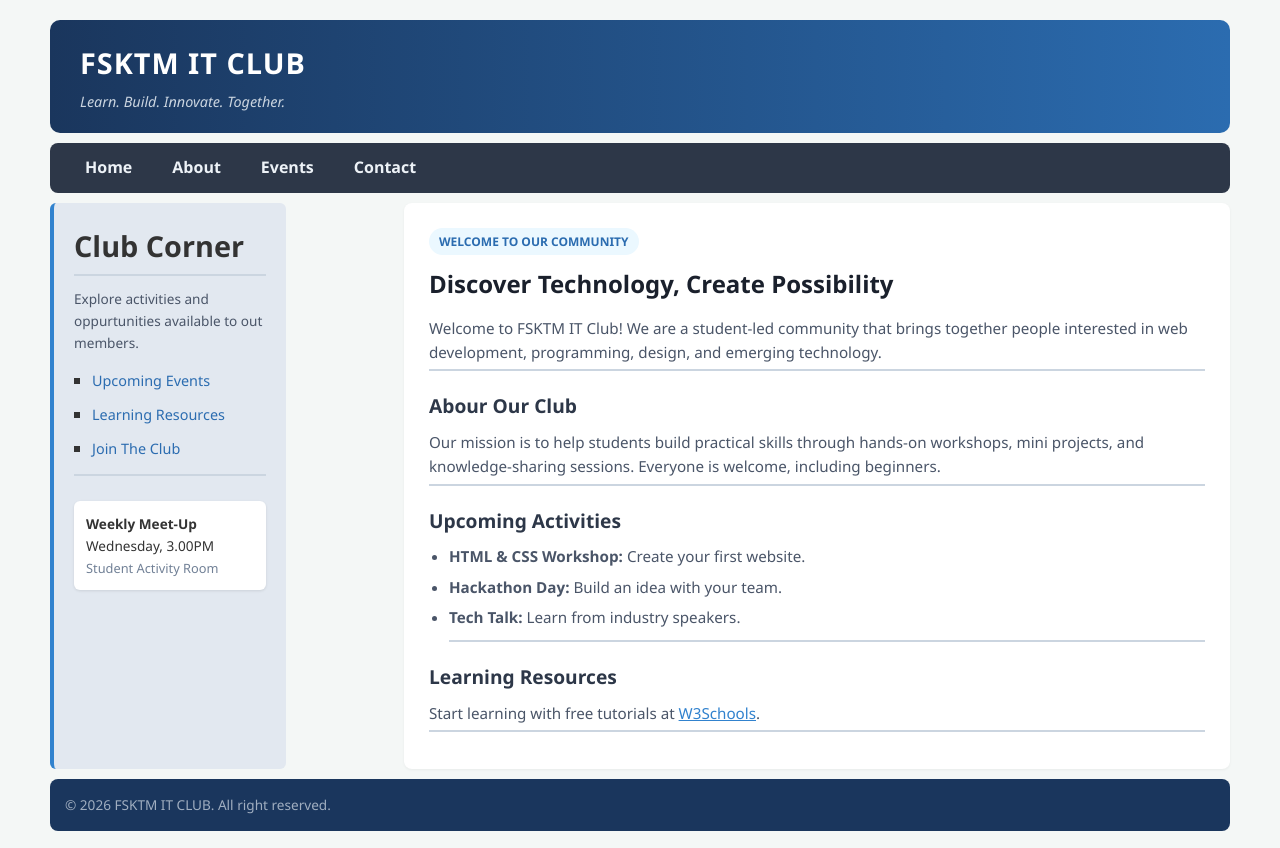
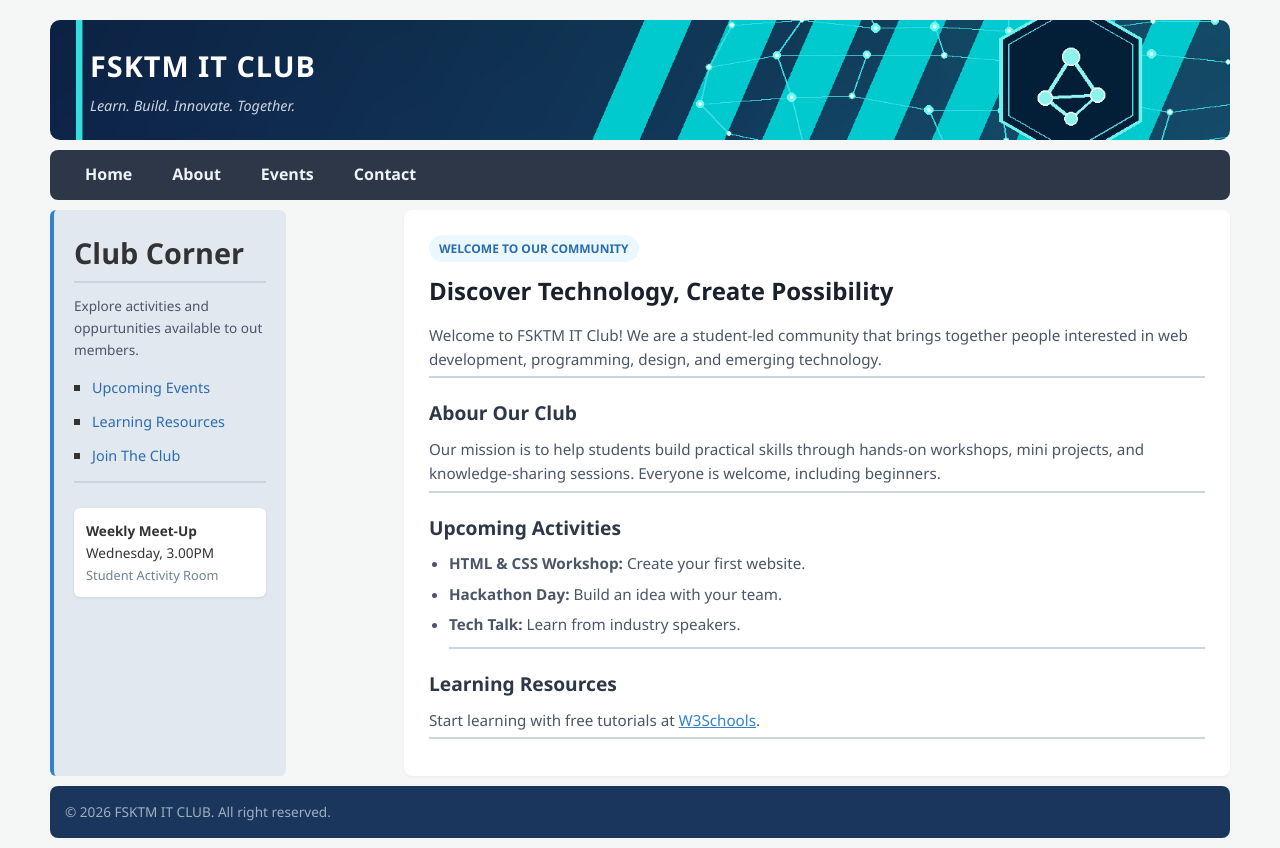
Before and after one commit to qieyme/Lab_4, a plain HTML site: page index.html in a window 1280 px wide. Drawn offline with Linux system fonts and the light colour scheme.

Commit message:
logo added

```diff
--- a/style.css
+++ b/style.css
@@ -29,15 +29,17 @@ body{
 }
 
 .logo{
-    min-height: 100px;
-    background-color: #1a365d;
-    background-image: linear-gradient(90deg, #1a365d 0%, #2b6cb0 100%);
+    min-height: 120px;
+    background-image: url(header.jpg);
+    border-radius: 10px;
     color: #ffffff;
-    padding: 20px 30px;
-    border-radius: 10px;
+    padding: 20px 40px;
     display: flex;
     flex-direction: column;
     justify-content: center;
+    background-size: cover;
+    background-position: center;
+    background-repeat: no-repeat;
 }
 
 .logo h1{
```
